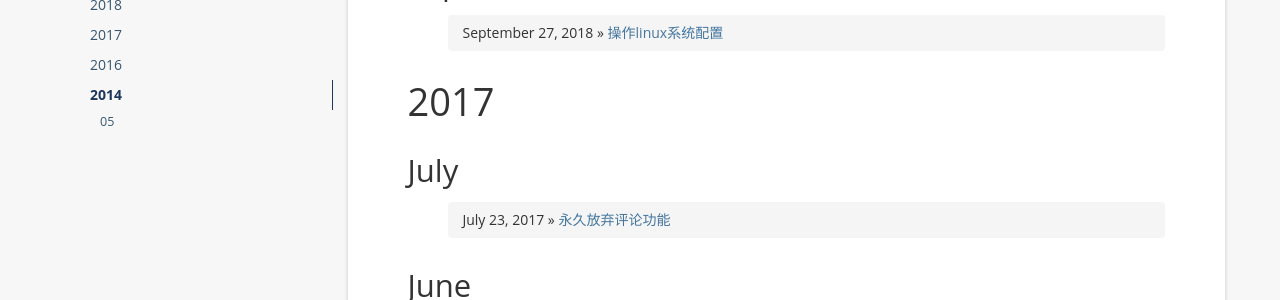
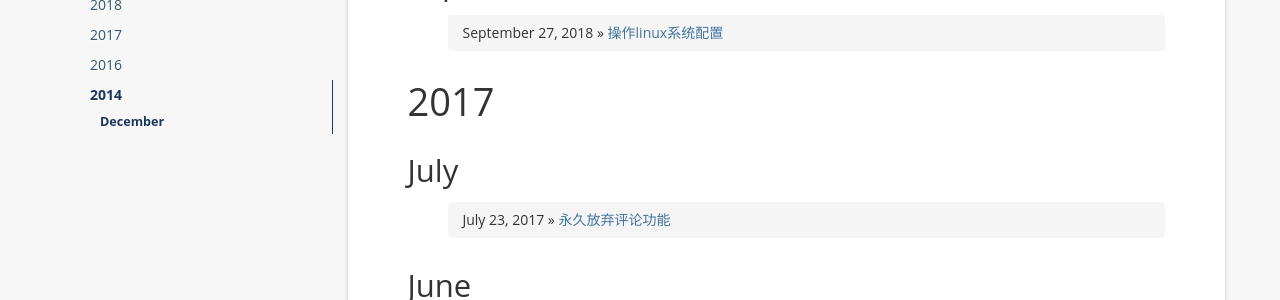
Before and after one commit to yeyu0415/myfirstblog, a Jekyll site: the page built from index.html, in a window 1280 px wide and 900 px high. Shown: the part 413-713 px from the top of the window. Built offline with Jekyll 4.4.1, drawn with Linux system fonts in a browser that asks for light colours; nearby versions of some CDN libraries; a script that is not in the unit is left out; the list of posts is cut into pages by our own code; comment, search, counter and statistics services are not loaded.

Commit message:
修改日期

```diff
--- a/index.html
+++ b/index.html
@@ -11,9 +11,9 @@ layout: default
               <ul class="nav sidenav">
                 {% for post in site.posts  %}
                   {% capture this_year %}{{ post.date | date: "%Y" }}{% endcapture %}
-                  {% capture this_month %}{{ post.date | date: "%M" }}{% endcapture %}
+                  {% capture this_month %}{{ post.date | date: "%B" }}{% endcapture %}
                   {% capture next_year %}{{ post.previous.date | date: "%Y" }}{% endcapture %}
-                  {% capture next_month %}{{ post.previous.date | date: "%M" }}{% endcapture %}
+                  {% capture next_month %}{{ post.previous.date | date: "%B" }}{% endcapture %}
                   {% if forloop.first %}
                     <li><a href="#year_{{this_year}}">{{this_year}}</a>
                       <ul class="nav">
```
